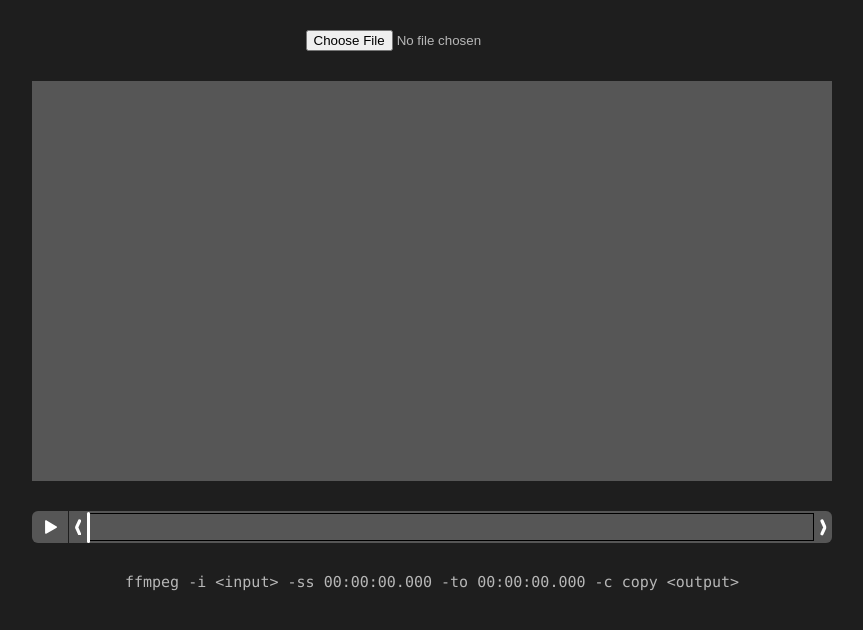
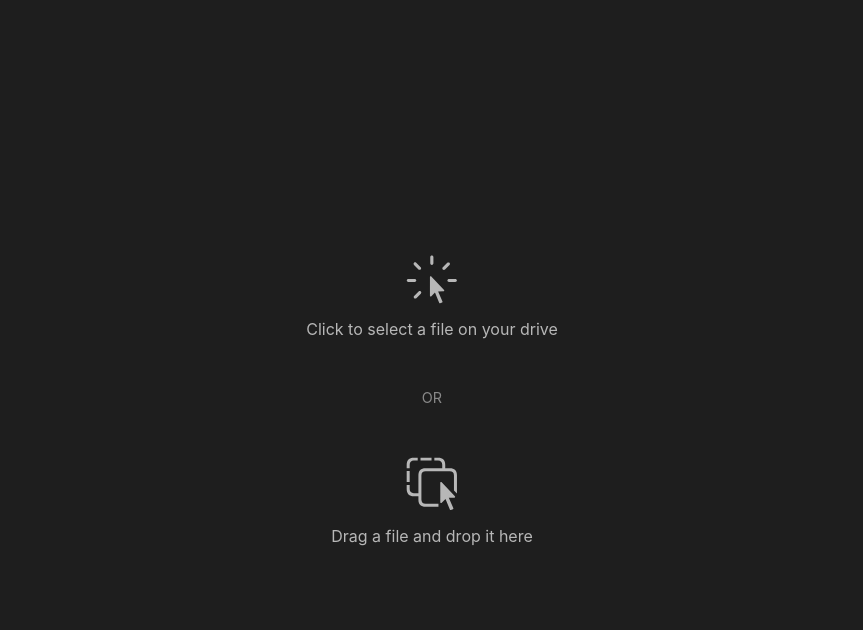
Before and after one commit to nesk/ffmpegen, a React (Create React App) app: page / in a window 1280 px wide. Shown: the top 630 px of the page, without its empty margins (208-1071 px from the left). Built offline with nearby package versions, Linux system fonts and the light colour scheme.

Commit message:
use the file selector in combination with the editor

```diff
--- a/src/App.tsx
+++ b/src/App.tsx
@@ -1,20 +1,19 @@
 import { FC, useState } from "react"
-import styled from "styled-components"
 import { CliCode } from "./CliCode"
 import { Video } from "./Video/Video"
 import { VideoCutter } from "./Video/Controls/VideoCutter"
 import { VideoTimeline } from "./Video/Controls/VideoTimeline"
 import { VideoPlayButton } from "./Video/Controls/VideoPlayButton"
 import { VideoControls } from "./Video/Controls/VideoControls"
+import { useMemo } from "react"
 
-const Input = styled.input`
-  display: block;
-  margin: 30px auto;
-`
+interface AppProps {
+  files: File[]
+}
 
-export const App: FC = () => {
-  const [file, setFile] = useState<File | undefined>()
-  const [fileUrl, setFileUrl] = useState<string>()
+export const App: FC<AppProps> = ({ files }) => {
+  const fileUrl = useMemo(() => URL.createObjectURL(files[0]), [files])
+
   const [isPaused, setIsPaused] = useState(true)
   const [currentTime, setCurrentTime] = useState(0)
   const [minTime, setMinTime] = useState(0)
@@ -47,18 +46,6 @@ export const App: FC = () => {
 
   return (
     <>
-      <Input
-        type="file"
-        accept="video/*"
-        onChange={event => {
-          const { files } = event.target
-          if (files !== null && files.length > 0) {
-            setFile(files[0])
-            setFileUrl(URL.createObjectURL(files[0]))
-          }
-        }}
-      />
-
       <Video
         src={fileUrl}
         isPaused={isPaused}
@@ -71,7 +58,7 @@ export const App: FC = () => {
         onPauseChange={setIsPaused}
       />
 
-      <VideoControls style={{ marginTop: "30px" }}>
+      <VideoControls>
         <VideoPlayButton isPaused={isPaused} onPlay={() => setIsPaused(false)} onPause={() => setIsPaused(true)} />
         <VideoCutter duration={duration} onMinTime={onMinMaxTime(setMinTime)} onMaxTime={onMinMaxTime(setMaxTime)}>
           <VideoTimeline
@@ -85,7 +72,7 @@ export const App: FC = () => {
         </VideoCutter>
       </VideoControls>
 
-      <CliCode file={file} startTime={minTime} endTime={maxTime} />
+      <CliCode file={files[0]} startTime={minTime} endTime={maxTime} />
     </>
   )
 }
--- a/src/Video/Video.tsx
+++ b/src/Video/Video.tsx
@@ -3,6 +3,7 @@ import styled from "styled-components"
 
 const StyledVideo = styled.video`
   display: block;
+  margin: 30px 0;
   width: 100%;
   background: #565656;
 `
--- a/src/index.tsx
+++ b/src/index.tsx
@@ -2,10 +2,18 @@ import React from "react"
 import ReactDOM from "react-dom"
 import "./index.css"
 import { App } from "./App"
+import { FileSelector } from "./FileSelector/FileSelector"
 
 ReactDOM.render(
   <React.StrictMode>
-    <App />
+    <FileSelector>
+      {files => {
+        // Generate a unique string to identify a set of files
+        const fileSetIdentifier = files.map(f => `${f.name}:${f.type}:${f.size}:${f.lastModified}`).join("|")
+        // Use the unique string as a key, which re-mounts the component on each file change and cleans the state.
+        return <App key={fileSetIdentifier} files={files} />
+      }}
+    </FileSelector>
   </React.StrictMode>,
   document.getElementById("root"),
 )
```
